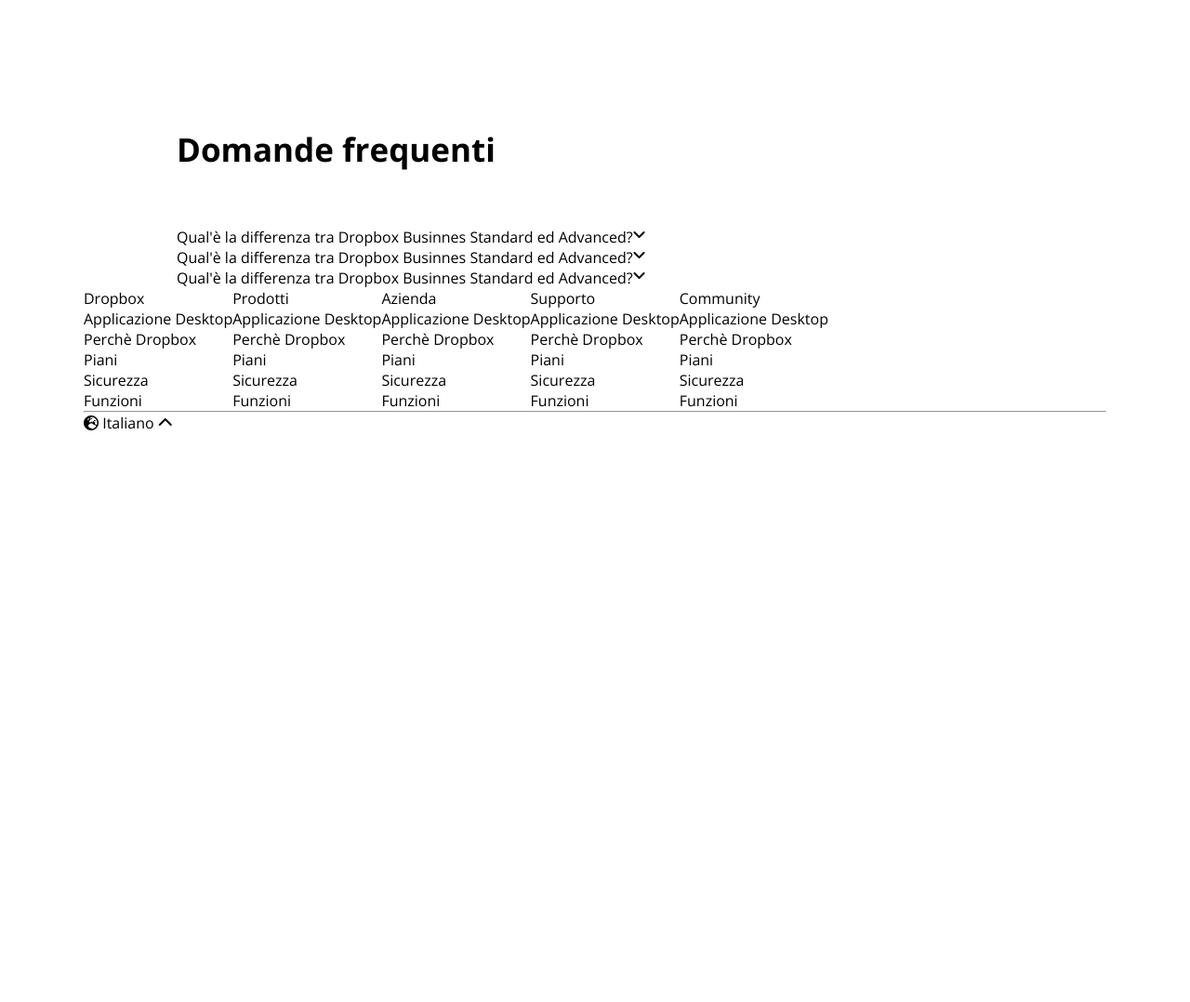
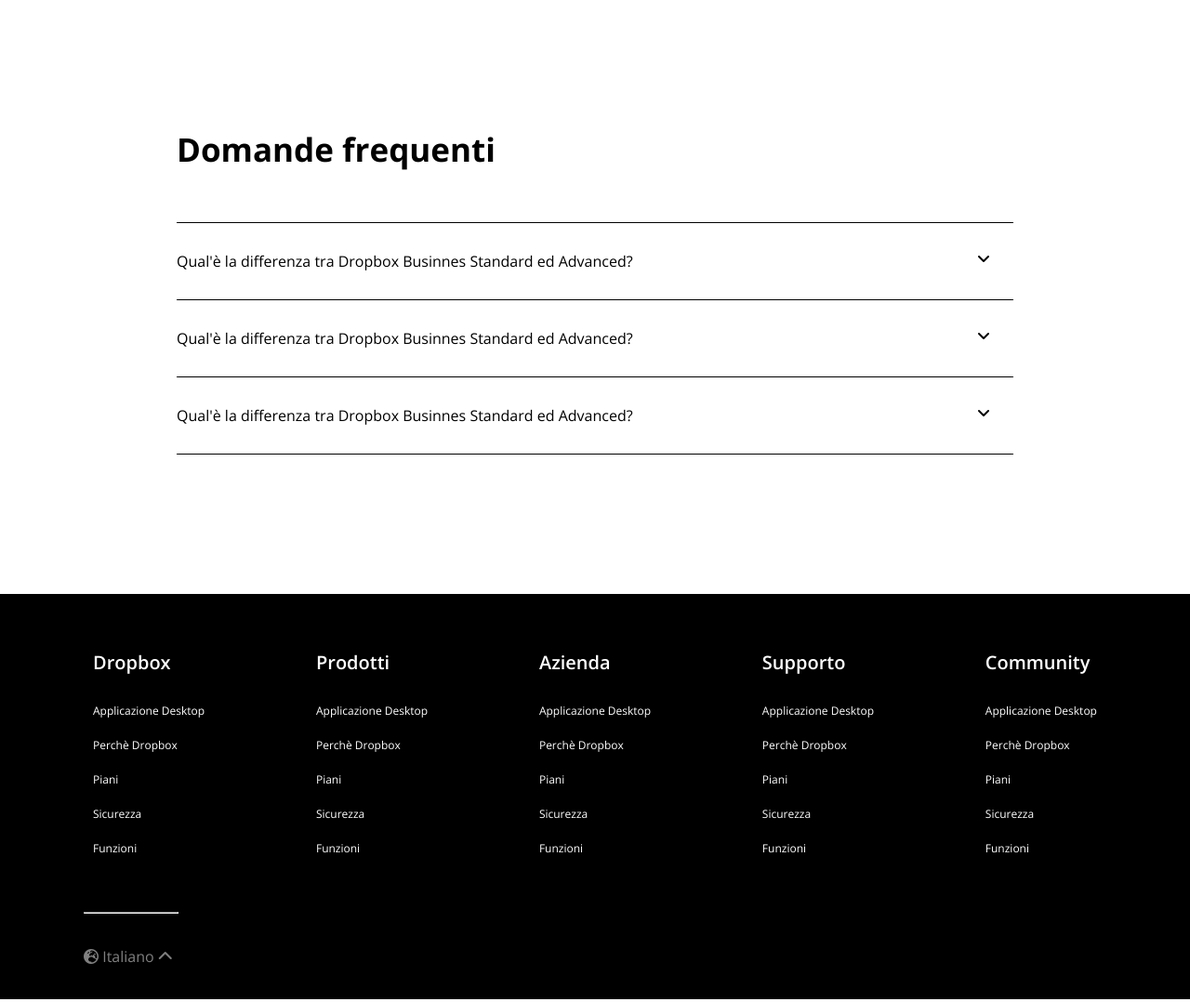
Before and after one commit to Andreeaciobota/htmlcss-dropbox, a plain HTML site: page index.html in a window 1280 px wide. Shown: the part 5140-6218 px from the top of the page at 93% size. Before the commit the page ends 5696 px from the top, so only its background shows below. Drawn offline with nearby package versions, Linux system fonts and the light colour scheme; files that its build step writes are made by us from their sources.

Commit message:
[Add]: section and footer

```diff
--- a/css/style.css
+++ b/css/style.css
@@ -561,3 +561,78 @@ form {
 .section_6 {
   margin-bottom: 150px;
 }
+/*fine sezione azzurrina*/
+.section_7 .row {
+  display: flex;
+  flex-direction: column;
+  gap: 40px;
+}
+
+.section_7 li {
+  padding: 30px 0;
+}
+
+.section_7 h3 {
+  padding-bottom: 15px;
+}
+
+.col-2 {
+  justify-content: space-between;
+  align-items: center;
+}
+
+.col-2 i {
+  padding: 0 25px;
+}
+
+.col-2 li {
+  border-top: 1px solid black;
+  border-bottom: 1px solid black;
+}
+
+li.flex {
+  justify-content: space-between;
+}
+
+.section_7 li:nth-child(even) {
+  border: none;
+}
+
+.section_7 {
+  margin-bottom: 150px;
+}
+footer {
+  background-color: black;
+}
+
+footer .row {
+  justify-content: space-between;
+}
+
+footer .col {
+  padding: 50px 0;
+}
+
+footer li {
+  color: white;
+  padding: 10px;
+  font-size: 12px;
+}
+
+footer li:first-of-type {
+  font-size: 20px;
+  font-weight: 600;
+  padding-bottom: 20px;
+}
+
+footer hr {
+  width: 100px;
+  color: white;
+}
+
+footer span {
+  padding: 35px 0;
+  color: gray;
+  display: inline-block;
+
+}
```
